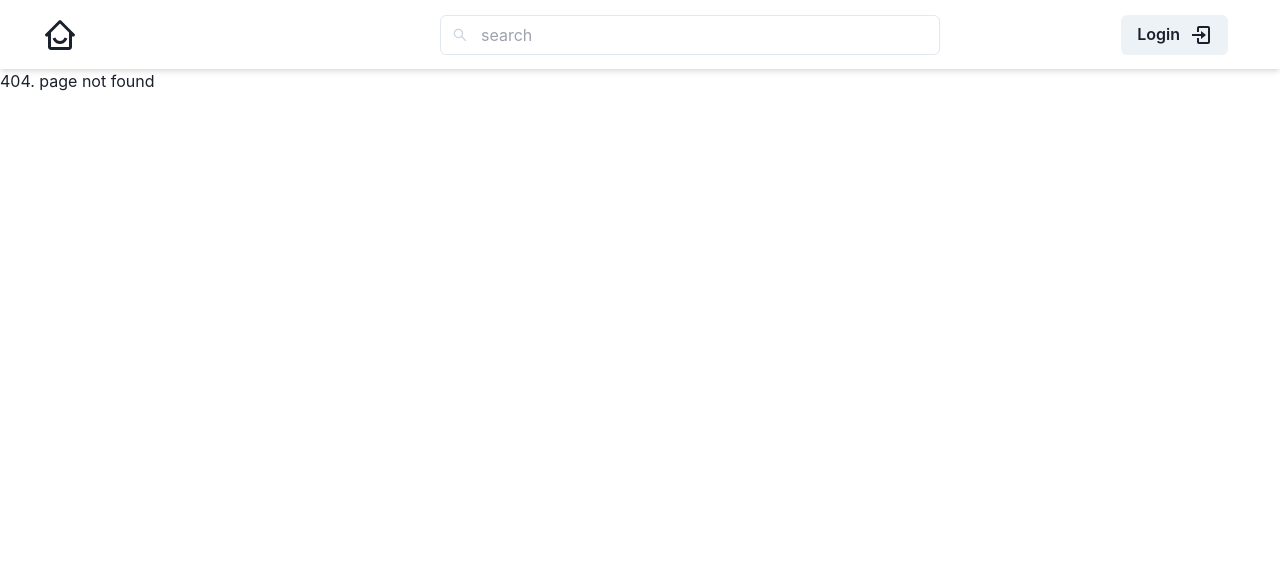
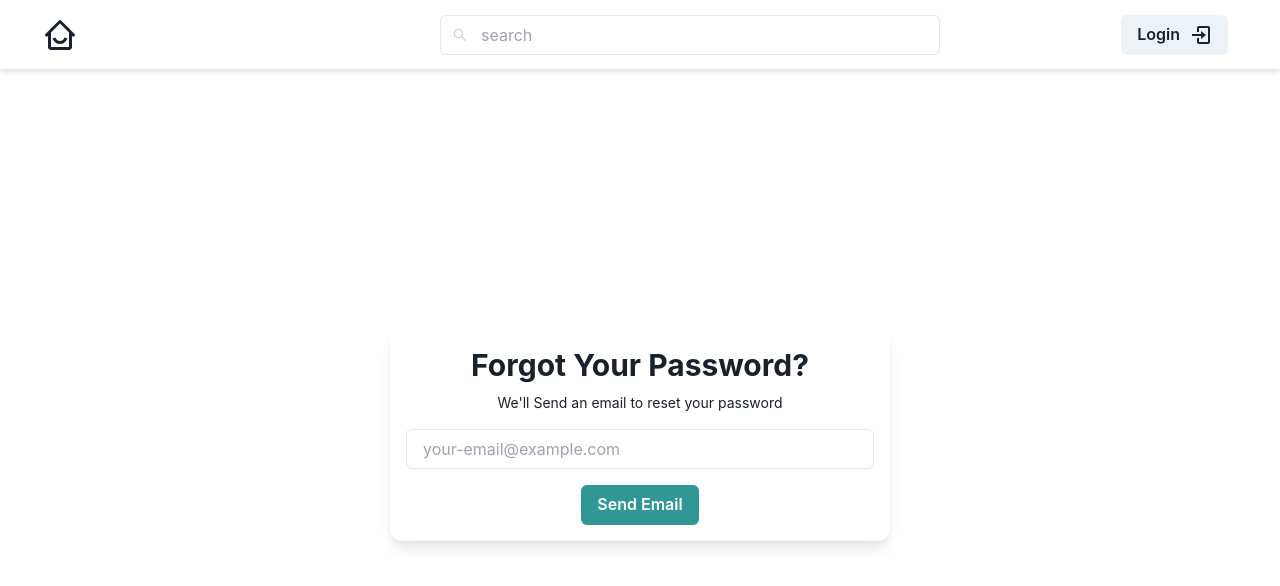
Before and after one commit to Mychaelson/individual-project-next.js, a Next.js app: page /forgot-password in a window 1280 px wide. Before the commit this address had no page. Shown: the top 586 px of the page. Built offline with nearby package versions, Linux system fonts and the light colour scheme.

Commit message:
feat: added forgot password

```diff
--- a/src/components/ContentCard/index.jsx
+++ b/src/components/ContentCard/index.jsx
@@ -22,6 +22,7 @@ import {
   FormControl,
   FormLabel,
   Textarea,
+  useColorModeValue,
 } from "@chakra-ui/react";
 import { AiOutlineHeart, AiFillHeart } from "react-icons/ai";
 import { BiDotsVerticalRounded } from "react-icons/bi";
--- a/src/components/LoginForm/index.jsx
+++ b/src/components/LoginForm/index.jsx
@@ -130,9 +130,11 @@ const LoginForm = () => {
               <FormHelperText>We'll never share your data.</FormHelperText>
             </FormControl>
           </Box>
-          <Text mt={1} fontSize="smaller" color="#3b5cd4">
-            <UILink>Forgot Password?</UILink>
-          </Text>
+          <Link href="/forgot-password">
+            <Text mt={1} fontSize="smaller" color="#3b5cd4">
+              <UILink>Forgot Password?</UILink>
+            </Text>
+          </Link>
           <Link href="/register">
             <Text mt={1} fontSize="smaller" color="#3b5cd4">
               <UILink>Have not register?</UILink>
--- /dev/null
+++ b/src/components/enterEmailOrUsername/index.jsx
@@ -0,0 +1,87 @@
+import {
+  Box,
+  Button,
+  calc,
+  Flex,
+  FormControl,
+  FormErrorMessage,
+  Input,
+  Text,
+} from "@chakra-ui/react";
+import { useFormik } from "formik";
+import { useState } from "react";
+
+const EnterEmailOrUsername = ({
+  headers,
+  info,
+  buttonText,
+  submitButtonHandler,
+}) => {
+  const [input, setInput] = useState("");
+  const [isSubmitting, setIsSubmitting] = useState(false);
+
+  const inputHandler = (event) => {
+    const { value } = event.target;
+    setInput(value);
+  };
+
+  // const formik = useFormik({
+  //   initialValues: {
+  //     email: ""
+  //   },
+  //   onSubmit: async (values)=> {
+  //     try {
+
+  //     } catch (err) {
+
+  //     }
+  //   }
+  // })
+
+  const submitButton = async () => {
+    setIsSubmitting(true);
+    await submitButtonHandler(input);
+    setIsSubmitting(false);
+  };
+
+  return (
+    <Flex align="center" justify="center" height="calc(100vh - 70px)">
+      <Box
+        rounded={"xl"}
+        boxShadow={"lg"}
+        width="500px"
+        display="flex"
+        flexDirection="column"
+        alignItems="center"
+        justifyContent="center"
+        p={4}
+      >
+        <Text fontSize="3xl" fontWeight="bold">
+          {headers}
+        </Text>
+        <Text fontSize="sm" mt={1}>
+          {info}
+        </Text>
+        <FormControl>
+          <Input
+            onChange={(e) => inputHandler(e)}
+            mt={4}
+            placeholder="your-email@example.com"
+          />
+        </FormControl>
+        <Button
+          onClick={() => {
+            submitButton();
+          }}
+          mt={4}
+          colorScheme="teal"
+          disabled={isSubmitting}
+        >
+          {buttonText}
+        </Button>
+      </Box>
+    </Flex>
+  );
+};
+
+export default EnterEmailOrUsername;
--- /dev/null
+++ b/src/pages/forgot-password.jsx
@@ -0,0 +1,49 @@
+import { useToast } from "@chakra-ui/react";
+import { useRouter } from "next/router";
+import EnterEmailOrUsername from "../components/enterEmailOrUsername";
+import axiosInstance from "../config/api";
+
+const forgotPasswordPage = () => {
+  const toast = useToast();
+  const router = useRouter();
+
+  const submitButtonHandler = async (input) => {
+    try {
+      await axiosInstance.post("/auth/forgot-password", {
+        email: input,
+      });
+
+      toast({
+        title: "Email has been sent",
+        description: "Please Check Your email to reset your password",
+        status: "success",
+        duration: 5000,
+        isClosable: true,
+        position: "top",
+      });
+    } catch (err) {
+      console.log(err.response.data.message);
+      toast({
+        title: "Failed to Send Email",
+        description: err.response.data.message,
+        status: "error",
+        duration: 3000,
+        isClosable: true,
+        position: "top",
+      });
+    }
+  };
+
+  return (
+    <div>
+      <EnterEmailOrUsername
+        headers="Forgot Your Password?"
+        info="We'll Send an email to reset your password"
+        buttonText="Send Email"
+        submitButtonHandler={submitButtonHandler}
+      />
+    </div>
+  );
+};
+
+export default forgotPasswordPage;
--- a/src/pages/home-page.jsx
+++ b/src/pages/home-page.jsx
@@ -16,6 +16,7 @@ import axiosInstance from "../config/api";
 import Navbar from "../components/navbar";
 import Page from "../components/Page";
 import { useSelector } from "react-redux";
+import requiresAuth from "../config/requireAuth";
 
 function HomePage() {
   const [data, setData] = useState([]);
@@ -135,4 +136,10 @@ function HomePage() {
   );
 }
 
+export const getServerSideProps = requiresAuth((context) => {
+  return {
+    props: {},
+  };
+});
+
 export default HomePage;
```
